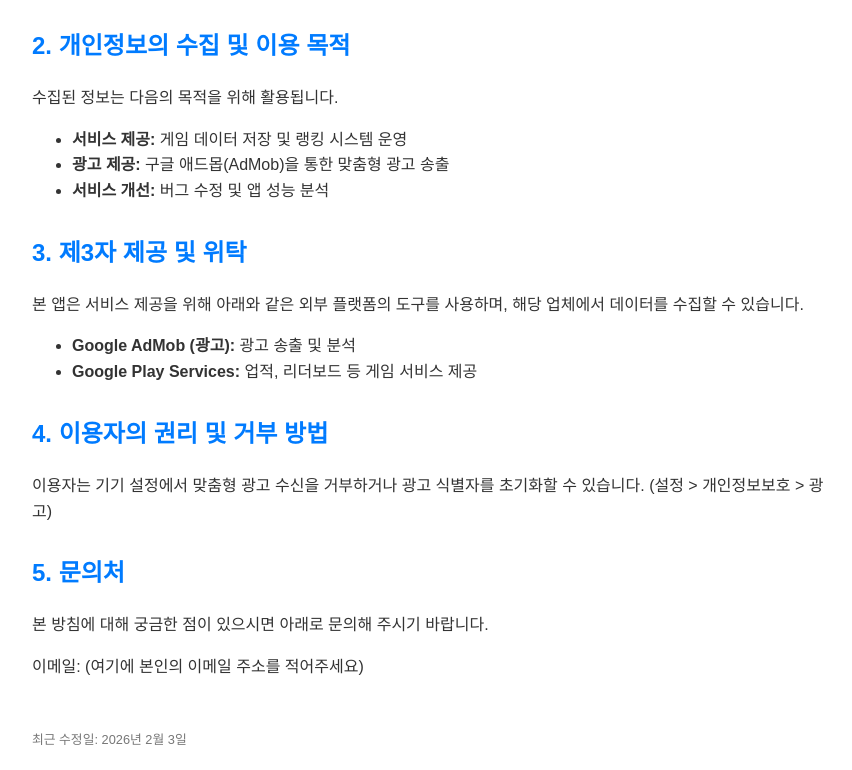
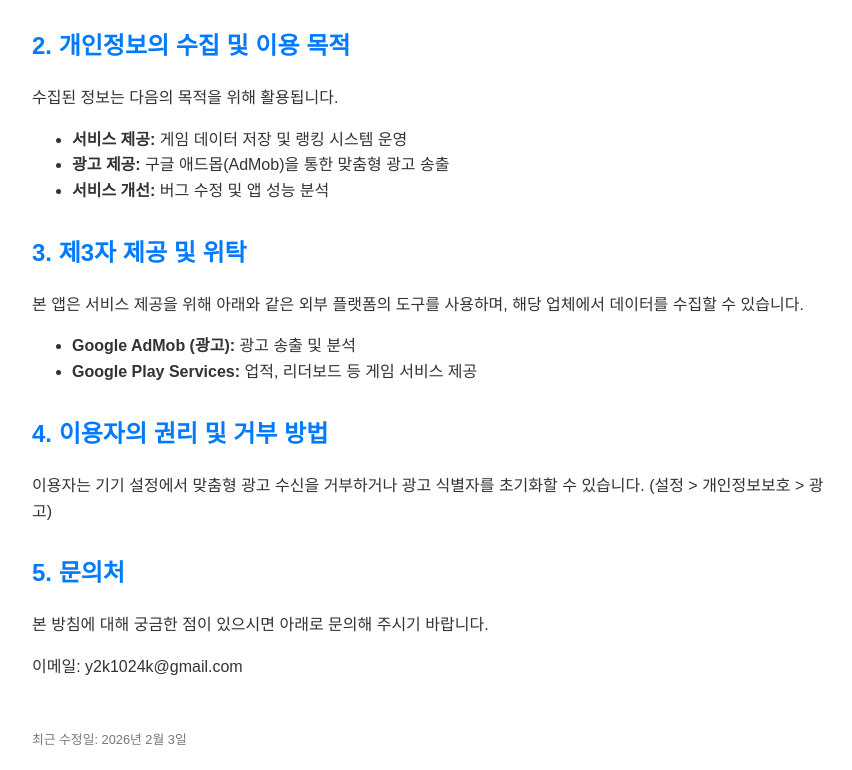
Before and after one commit to y2k1024k/in-lichsurvival, a plain HTML site: page index.html in a window 1280 px wide. Shown: the part 387-1157 px from the top of the page, without its empty margins (208-1060 px from the left). Drawn offline with Linux system fonts and the light colour scheme.

Commit message:
Update index.html
이멜

```diff
--- a/index.html
+++ b/index.html
@@ -43,7 +43,7 @@
 
     <h2>5. 문의처</h2>
     <p>본 방침에 대해 궁금한 점이 있으시면 아래로 문의해 주시기 바랍니다.</p>
-    <p>이메일: (여기에 본인의 이메일 주소를 적어주세요)</p>
+    <p>이메일: y2k1024k@gmail.com </p>
 
     <div class="footer">
         최근 수정일: 2026년 2월 3일
```
